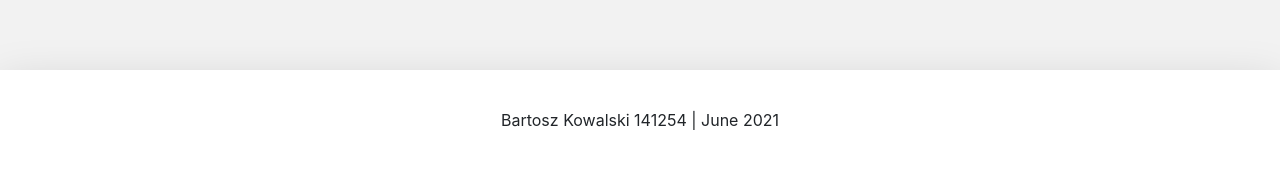
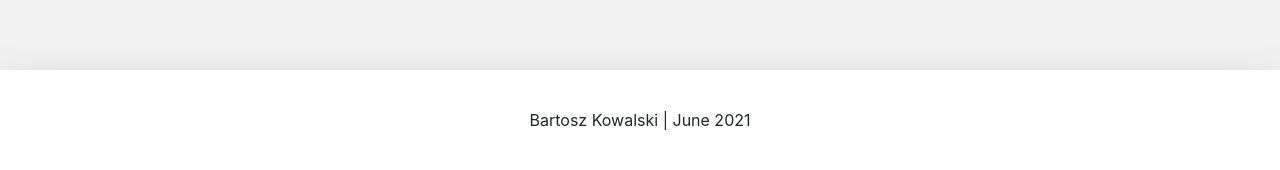
Before and after one commit to bartkow1999/chess-tournaments-website, a Django app: page /register/ in a window 1280 px wide. Shown: the part 825-995 px from the top of the page. Run offline with Django 3.2, Linux system fonts and the light colour scheme; parts of the project's set-up code (start-up, migrations or seed data) failed here and were passed over; some libraries are stand-ins or nearby versions.

Commit message:
fix: changes in footer

```diff
--- a/src/templates/snippets/footer.html
+++ b/src/templates/snippets/footer.html
@@ -6,7 +6,7 @@
 
 <!-- FOOTER -->
 <div class="d-flex flex-row align-items-center footer bg-white shadow-lg">
-    <p class="m-auto">Bartosz Kowalski 141254 | June 2021</p>
+    <p class="m-auto">Bartosz Kowalski | June 2021</p>
 </div>
 
 <!-- END FOOTER -->
```
Also changed, not shown: 1 other file.
